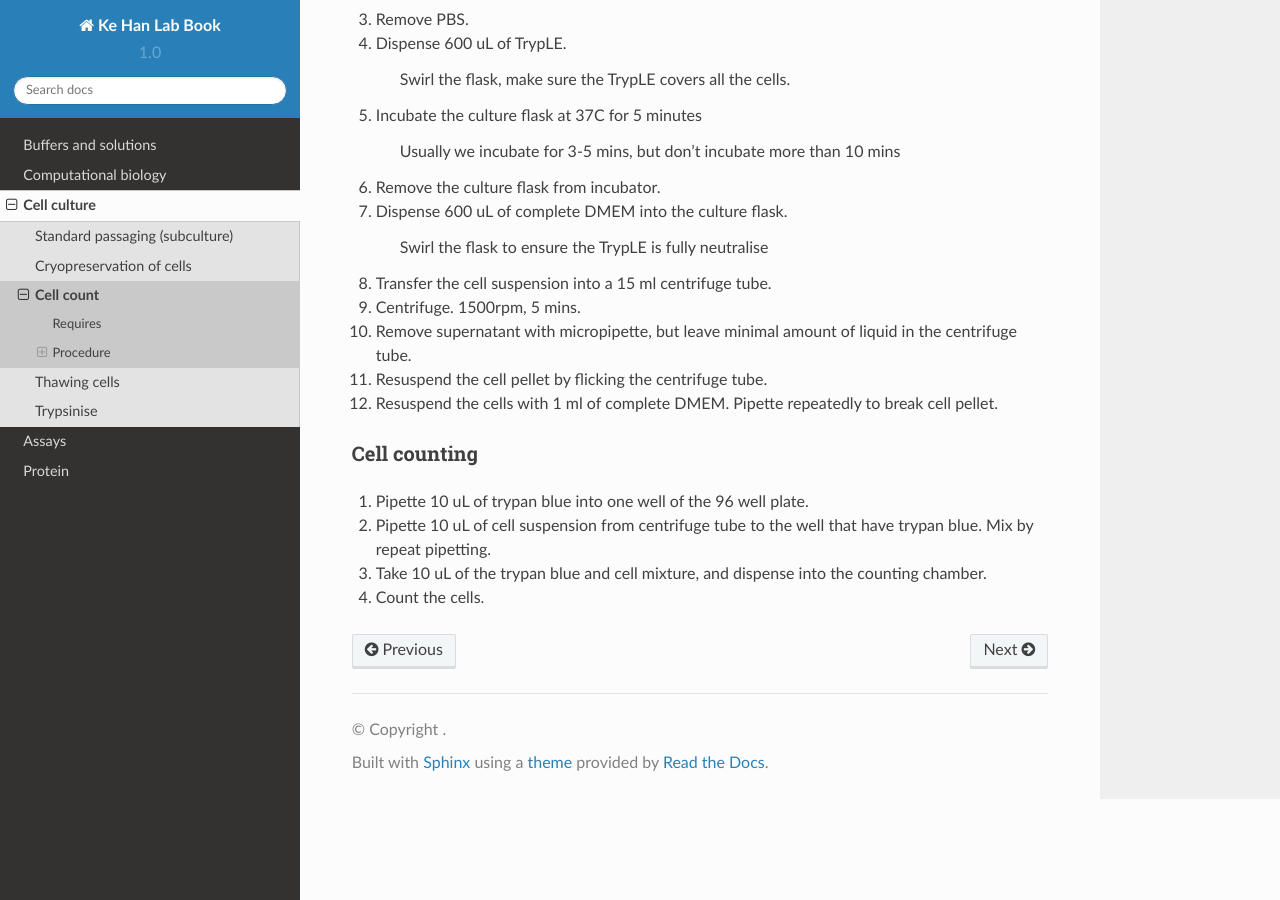
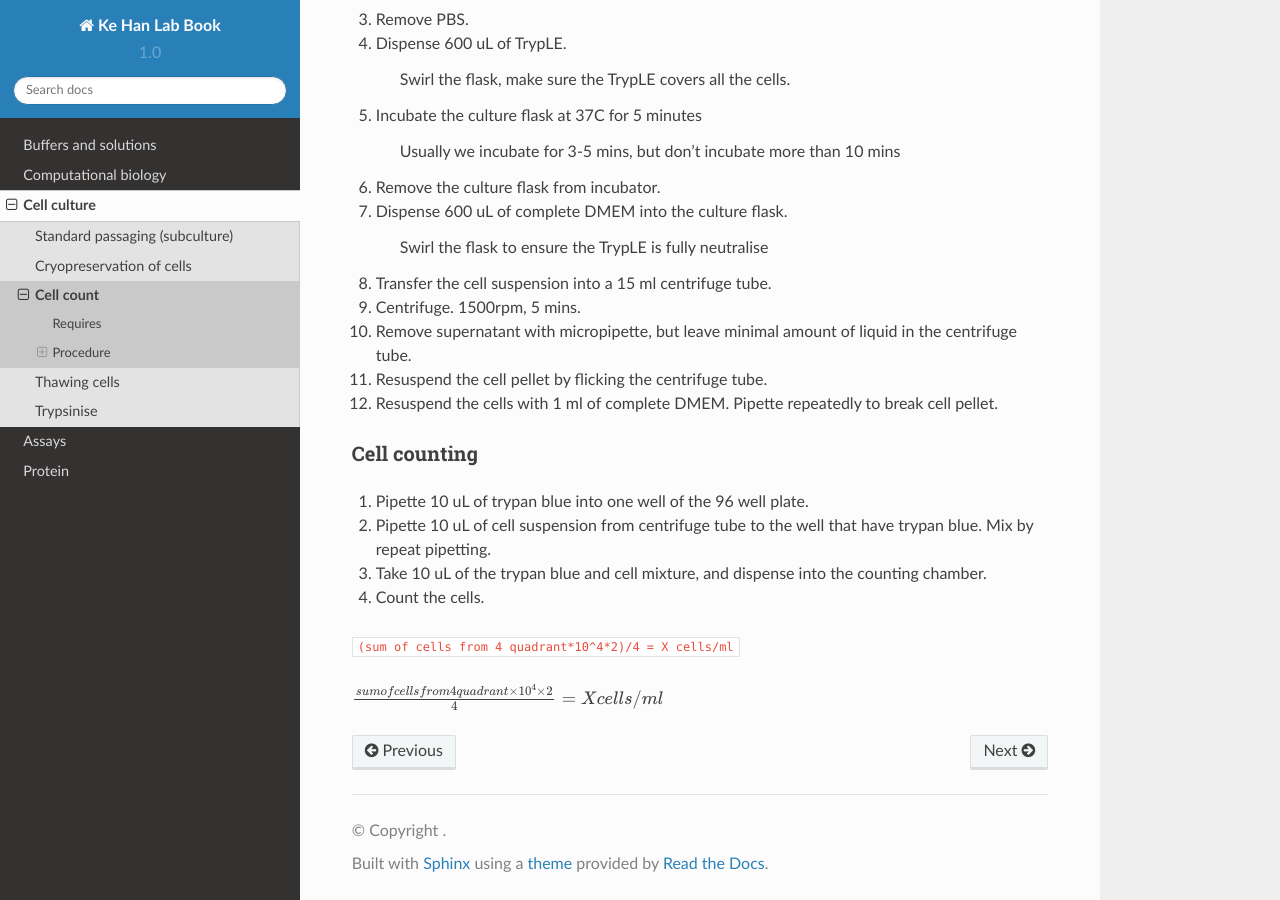
Before and after one commit to kehantan/labbook, a Sphinx documentation site: the page built from docs/cell_culture/cell_count.rst, in a window 1280 px wide and 900 px high, scrolled down 650 px. Built offline with Sphinx 7.4.7 and the Read the Docs theme 2.0.0, drawn with Linux system fonts in a browser that asks for light colours.

Commit message:
Update cell_count.rst

```diff
--- a/docs/cell_culture/cell_count.rst
+++ b/docs/cell_culture/cell_count.rst
@@ -51,3 +51,7 @@
 #. Pipette 10 uL of cell suspension from centrifuge tube to the well that have trypan blue. Mix by repeat pipetting.
 #. Take 10 uL of the trypan blue and cell mixture, and dispense into the counting chamber.
 #. Count the cells.
+
+:code:`(sum of cells from 4 quadrant*10^4*2)/4 = X cells/ml`
+
+:math:`\frac{sum of cells from 4 quadrant \times 10^4 \times 2}{4} = X cells/ml`
```
